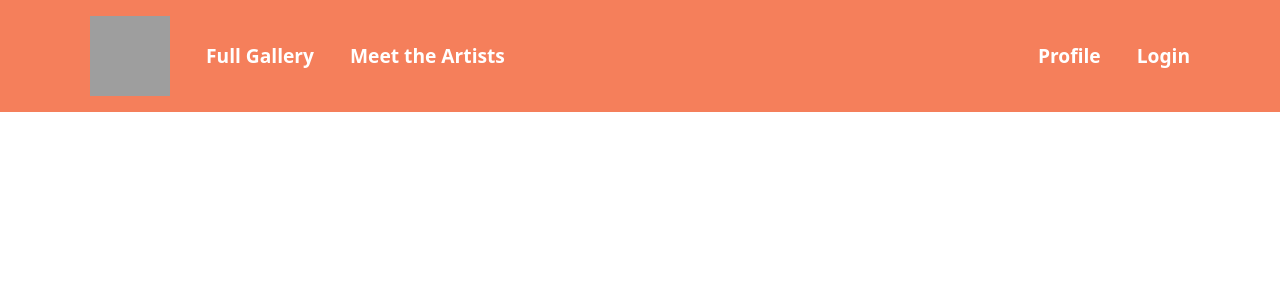
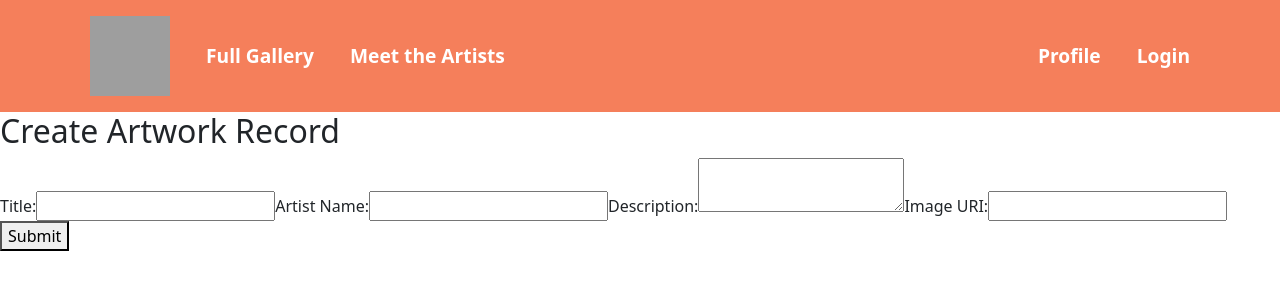
Before and after one commit to smasseATSSU/ArtyParty, a React (Create React App) app in the folder frontend/: page /adminPostPage in a window 1280 px wide. Shown: the top 300 px of the page. Built offline with nearby package versions, Linux system fonts and the light colour scheme; grey boxes are pictures that could not be loaded.

Commit message:
admin posts

```diff
--- a/frontend/src/App.js
+++ b/frontend/src/App.js
@@ -13,6 +13,7 @@ import { createContext, useState, useEffect } from "react";
 import getUserInfo from "./utilities/decodeJwt";
 import ArtistsPage from "./components/pages/artistsPage";
 import ArtistPage from "./components/pages/ArtistPage";
+import AdminPostPage from "./components/pages/adminPostPage";
 
 
 export const UserContext = createContext();
@@ -31,13 +32,14 @@ const App = () => {
       <UserContext.Provider value={user}>
       <Routes>
         <Route exact path="/home" element={<HomePage />} />
-        <Route exact path="/" element={<LandingPage />} />
+        <Route exact path="/" element={<HomePage />} />
         <Route exact path="/login" element={<Login />} />
         <Route exact path="/signup" element={<Signup />} />
         <Route path="/privateUserProfile" element={<PrivateUserProfile />} />
         <Route exact path="/landingPage" element={<LandingPage />} />
         <Route exact path="/artistsPage" element={<ArtistsPage />} />
         <Route path="/artist/:artistId" element={<ArtistPage />} />
+        <Route path="/adminPostPage" element={<AdminPostPage />} />
       </Routes>
 
       </UserContext.Provider>
--- /dev/null
+++ b/frontend/src/components/pages/adminPostPage.js
@@ -0,0 +1,47 @@
+// AdminPage.js
+import React, { useState } from 'react';
+import axios from 'axios';
+
+const AdminPage = () => {
+  const [formData, setFormData] = useState({
+    title: '',
+    artistName: '',
+    description: '',
+    imageURI: ''
+  });
+
+  const handleChange = (e) => {
+    setFormData({ ...formData, [e.target.name]: e.target.value });
+  };
+
+  const handleSubmit = async (e) => {
+    e.preventDefault();
+    try {
+      await axios.post('http://localhost:8081/artwork', formData);
+      alert('Artwork record created successfully!');
+      setFormData({ title: '', artistName: '', description: '', imageURI: '' }); // Reset form fields after successful submission
+    } catch (error) {
+      console.error('Error creating artwork:', error);
+      alert('Error creating artwork. Please try again.');
+    }
+  };
+
+  return (
+    <div>
+      <h2>Create Artwork Record</h2>
+      <form onSubmit={handleSubmit}>
+        <label>Title:</label>
+        <input type="text" name="title" value={formData.title} onChange={handleChange} />
+        <label>Artist Name:</label>
+        <input type="text" name="artistName" value={formData.artistName} onChange={handleChange} />
+        <label>Description:</label>
+        <textarea name="description" value={formData.description} onChange={handleChange}></textarea>
+        <label>Image URI:</label>
+        <input type="text" name="imageURI" value={formData.imageURI} onChange={handleChange} />
+        <button type="submit">Submit</button>
+      </form>
+    </div>
+  );
+};
+
+export default AdminPage;
```
Also changed, not shown: 2 other files (tests, documents, lock files or other folders).
